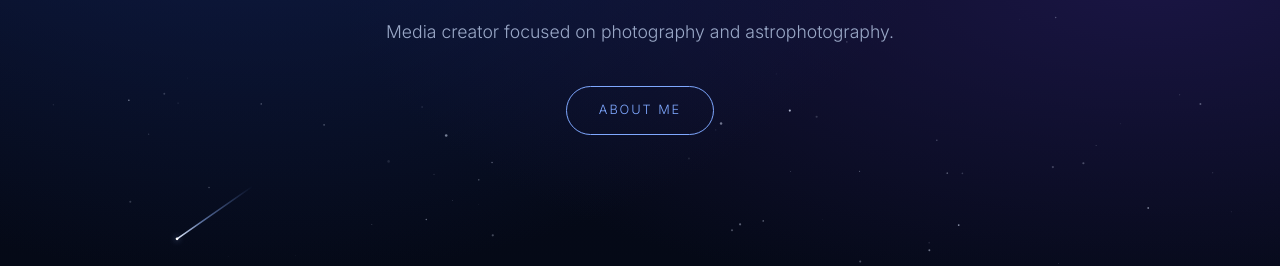
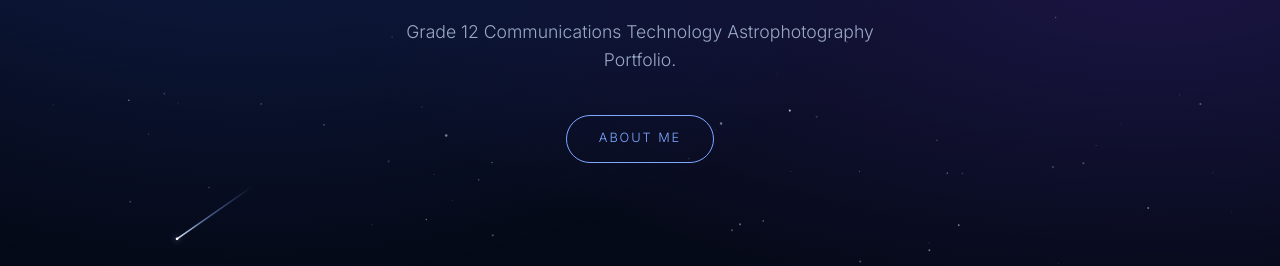
Before and after one commit to ExoPJ/astrophotographyportfolio, a plain HTML site: page index.html in a window 1280 px wide. Shown: the part 343-609 px from the top of the page. Drawn offline with nearby package versions, Linux system fonts and the light colour scheme.

Commit message:
Update index.html

```diff
--- a/index.html
+++ b/index.html
@@ -29,7 +29,7 @@
     <section class="hero">
       <p class="eyebrow">Communications Technology Portfolio</p>
       <h1>Ryan's</h1>
-      <p class="lede">Media creator focused on photography and astrophotography.</p>
+      <p class="lede">Grade 12 Communications Technology Astrophotography Portfolio.</p>
       <a href="#about" class="btn">About me</a>
     </section>
 
```
